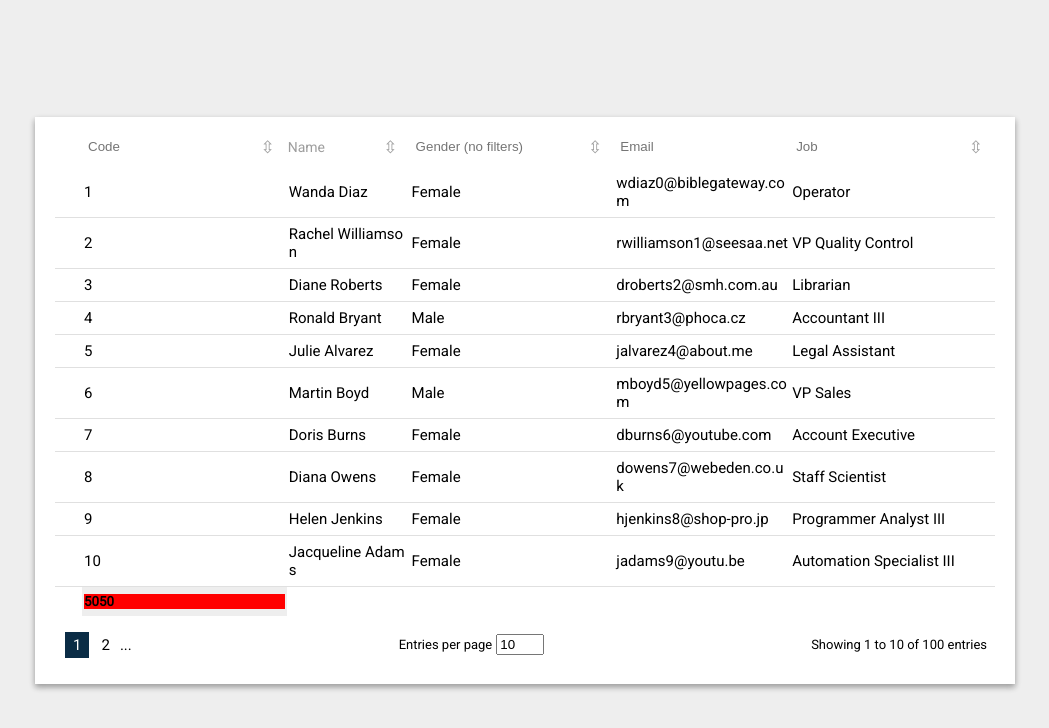
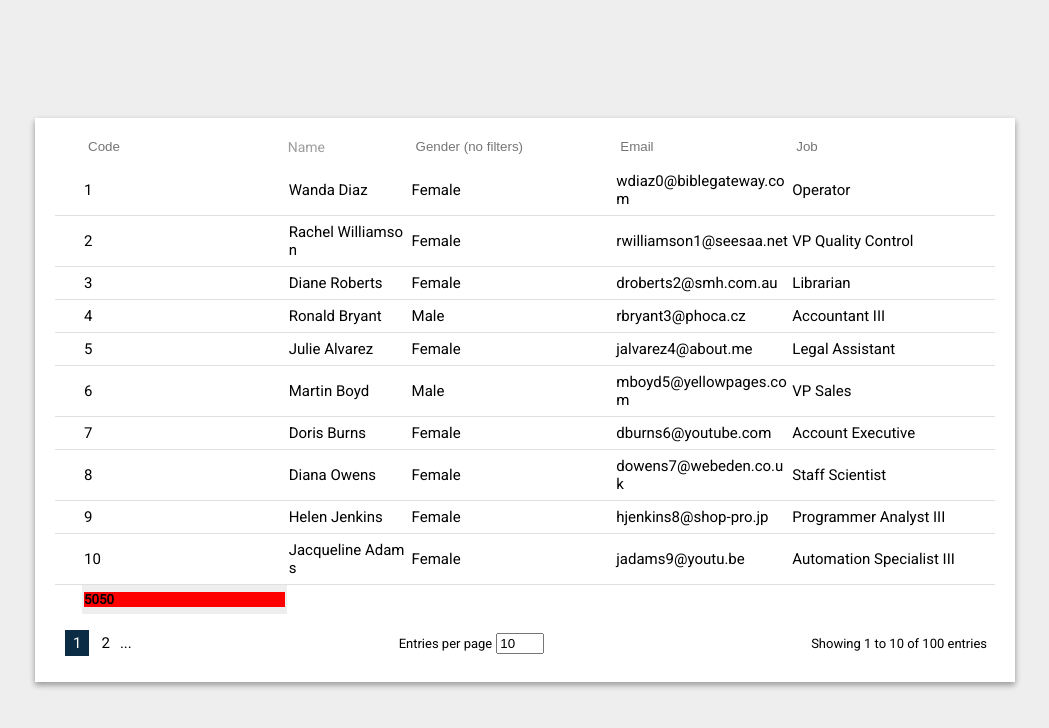
Before and after one commit to vssrcj/tablo, a React app: page sample/index.html in a window 1280 px wide. Shown: the whole page, without its empty margins (115-1164 px from the left). Built offline with nearby package versions, Linux system fonts and the light colour scheme.

Commit message:
changed sort icons

```diff
--- a/package.json
+++ b/package.json
@@ -1,6 +1,6 @@
 {
   "name": "tablo",
-  "version": "2.5.2",
+  "version": "2.6.0",
   "author": "CJ",
   "description": "",
   "main": "src/tablo.js",
--- a/src/index.css
+++ b/src/index.css
@@ -51,19 +51,27 @@
   font-weight: 900;
       background: #eee;
 }
+.tablo .head:hover .sort {
+    color: #0a2c45;
+    background: #eee;
+}
 .tablo .sort {
   font-size: 17px;
   cursor: pointer;
   float: right;
-  padding: 9px 7px;
-  margin-right: 4px;
+  color: transparent;
+  width: 32px;
+  height: 32px;
+  line-height: 32px;
+ text-align: center;
+ border-radius: 16px;
 }
 .tablo .sort.active {
    color: #0a2c45;
    font-weight: 900;
 }
 .tablo .sort:hover {
-  color: #0a2c45;
+
 }
 .tablo .paging {
   margin: 0 2px;
--- a/src/index.js
+++ b/src/index.js
@@ -247,7 +247,7 @@ export default class Tablo extends Component {
                className={`sort${sort.key === column.key ? " active": ""}`}
                onClick={() => this.setSort(column.key)}
                dangerouslySetInnerHTML={{
-                  __html: sort.key === column.key ? ( sort.asc ? "&#x21E9;" : "&#x21E7;" ) : "&#x21F3"
+                  __html: sort.key === column.key ? ( sort.asc ? "&#x25B4;" : "&#x25Be;" ) : "&#x25B4;"
                }}
             />
          ) : null;
```
